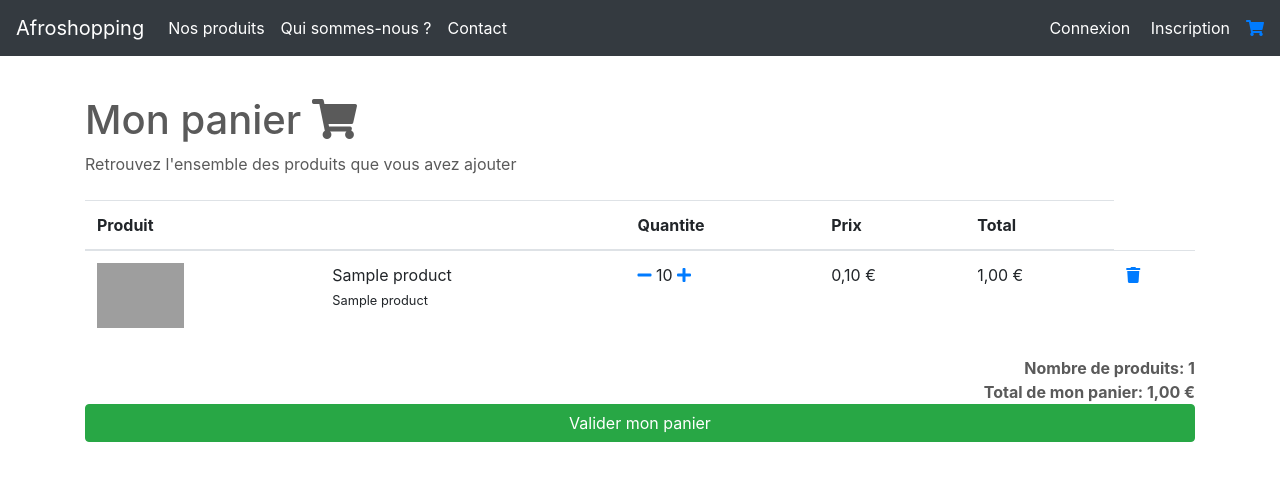
After one commit to momarious/afroshopping, a Symfony app: template templates/cart/index.html.twig in a window 1280 px wide. The commit adds this page. Shown: the top 481 px of the page. Run offline with Twig, Linux system fonts and the light colour scheme; the template is opened without the code that fills it: most values are stand-ins (such as "Sample title", 1, 10 or a date in 2020); some libraries are stand-ins or nearby versions; grey boxes are pictures that could not be loaded.

Commit message:
Commit e39

```diff
--- a/src/Controller/AccountPasswordController.php
+++ b/src/Controller/AccountPasswordController.php
@@ -27,8 +27,6 @@ class AccountPasswordController extends AbstractController
     public function index(Request $request, UserPasswordEncoderInterface $encoder): Response
     {
         $notification = null;
-
-
         $user = $this->getUser();
         $form = $this->createForm(ChangePasswordType::class, $user);
 
--- a/templates/base.html.twig
+++ b/templates/base.html.twig
@@ -10,6 +10,8 @@
 
     <!-- Bootstrap core CSS -->
     <link href="{{ asset('assets/css/bootstrap.min.css') }}" rel="stylesheet">
+
+    <link rel="stylesheet" href="//use.fontawesome.com/releases/v5.0.7/css/all.css">
     <!-- Custom styles for this template -->
     <link href="{{ asset('assets/css/carousel.css') }}" rel="stylesheet">
     <link href="{{ asset('assets/css/style.css') }}" rel="stylesheet">
@@ -38,13 +40,14 @@
             </ul>
             <div class="eshop-navbar">
                 {% if app.user %}
-                    <a href="{{ path('account') }}">Bonkour {{ app.user.firstname }} !</a>
-                    <a href="{{ path('app_logout') }}">Déconnexion</a>
+                    <a href="{{ path('account') }}">Bonjour {{ app.user.firstname }}!</a>
+                    <a  class="pl-3"href="{{ path('app_logout') }}">Déconnexion</a>
                 {% else %}
                     <a href="{{ path('app_login') }}">Connexion</a>
-                    <a href="{{ path('register') }}">Inscription</a>
+                    <a  class="pl-3" href="{{ path('register') }}">Inscription</a>
                 {% endif %}
             </div>
+            <a href="{{ path('cart') }}" class="pl-3"><i class="fas fa-shopping-cart"></i></a>
         </div>
     </nav>
 </header>
@@ -124,10 +127,10 @@
     </div><!-- /.container -->
 
     <!-- FOOTER -->
-    <footer class="eshop-footer">
-        <p>&copy; 2017-2020 Afroshopping <br> <small>La boutique 100% made in France</small> <br> <a href="#">Privacy</a>
-            &middot; <a href="#">Terms</a></p>
-    </footer>
+{#    <footer class="eshop-footer">#}
+{#        <p>&copy; 2017-2020 Afroshopping <br> <small>La boutique 100% made in France</small> <br> <a href="#">Privacy</a>#}
+{#            &middot; <a href="#">Terms</a></p>#}
+{#    </footer>#}
 </main>
 <script src="https://code.jquery.com/jquery-3.5.1.slim.min.js"></script>
 <script src="{{ asset('assets/js/bootstrap.bundle.js') }}"></script>
--- /dev/null
+++ b/templates/cart/index.html.twig
@@ -0,0 +1,58 @@
+{% extends 'base.html.twig' %}
+
+{% block title %}Mon panier{% endblock %}
+
+{% block content %}
+
+    <h1>Mon panier <i class="fas fa-shopping-cart"></i></h1>
+    Retrouvez l'ensemble des produits que vous avez ajouter
+    <br>
+    <br>
+    {% if cart | length > 0 %}
+        <table class="table">
+            <thead>
+            <tr>
+                <th scope="col">Produit</th>
+                <th scope="col"></th>
+                <th scope="col">Quantite</th>
+                <th scope="col">Prix</th>
+                <th scope="col">Total</th>
+            </tr>
+            </thead>
+            <tbody>
+            {% set total = null %}
+            {% for item in cart %}
+                <tr>
+                    <th>
+                        <img src="/uploads/{{ item.product.illustration }}" alt="{{ item.product.name }}" height="65px">
+                    </th>
+                    <td>{{ item.product.name }}<br>
+                        <small>{{ item.product.subtitle }}</small>
+                    </td>
+                    <td>
+                        <a href="{{ path('decrease_to_cart', {'id': item.product.id}) }}"><i class="fas fa-minus"></i></a>
+                        {{ item.quantity }}
+                        <a href="{{ path('add_to_cart', {'id': item.product.id}) }}"><i class="fas fa-plus"></i></a>
+                    </td>
+                    <td>{{ (item.product.price/100) | number_format(2, ',', '.') }} €</td>
+                    <td>{{ (item.product.price*item.quantity/100) | number_format(2, ',', '.') }} €</td>
+                    <td><a href="{{ path('remove_to_cart', {'id': item.product.id}) }}"><i class="fas fa-trash"></i></a>
+                    </td>
+                </tr>
+                {% set total = total + (item.product.price*item.quantity) %}
+            {% endfor %}
+            </tbody>
+        </table>
+
+        <div class="text-right">
+            <b>Nombre de produits: {{ cart | length }}</b> <br>
+            <b>Total de mon panier: {{ (total/100) | number_format(2, ',', '.') }} €</b>
+            <a href="" class="btn btn-success btn-block">Valider mon panier</a>
+        </div>
+
+    {% else %}
+        <hr>
+        <p><b>Votre panier est vide</b></p>
+    {% endif %}
+
+{% endblock %}
--- a/templates/product/single.html.twig
+++ b/templates/product/single.html.twig
@@ -11,10 +11,10 @@
         <div class="col-md-7 my-auto">
             <h3>{{ product.name }}</h3>
             <p>{{ product.subtitle }}</p>
-           <span class="eshop-single-product-price"> {{ (product.price / 100) | number_format(2, ',', '.') }} €</span>
+            <span class="eshop-single-product-price"> {{ (product.price / 100) | number_format(2, ',', '.') }} €</span>
             <hr>
             <p> {{ product.description }}</p>
-            <a href="" class="btn btn-primary">Ajouter au panier</a>
+            <a href="{{ path('add_to_cart', {'id': product.id}) }}" class="btn btn-primary">Ajouter au panier</a>
         </div>
 
     </div>
```
Also changed, not shown: src/Classe/Cart.php (added, +82 -0 lines), src/Controller/CartController.php (added, +62 -0 lines).
